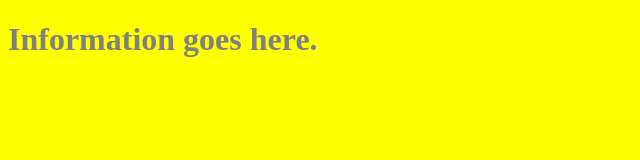
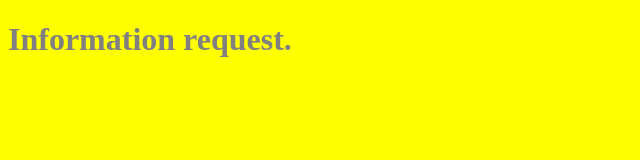
Before and after one commit to cfrye0024/cfrye0024.github.io, a plain HTML site: page process.html in a window 1280 px wide. Shown: the full height of the page, 0-640 px from the left. Drawn offline with Linux system fonts and the light colour scheme.

Commit message:
update
update

```diff
--- a/process.html
+++ b/process.html
@@ -1,9 +1,9 @@
 <!DOCTYPE html>
-	<html>
-	<body>
-	<link rel="stylesheet" type="text/css" href="mystyle.css">
+<html>
+<body>
+<link rel="stylesheet" type="text/css" href="mystyle.css">
 
-	<h1>Information goes here.<h1>
+<h1>Information request.<h1>
 
-	</body>
-	</html>
+</body>
+</html>
```
